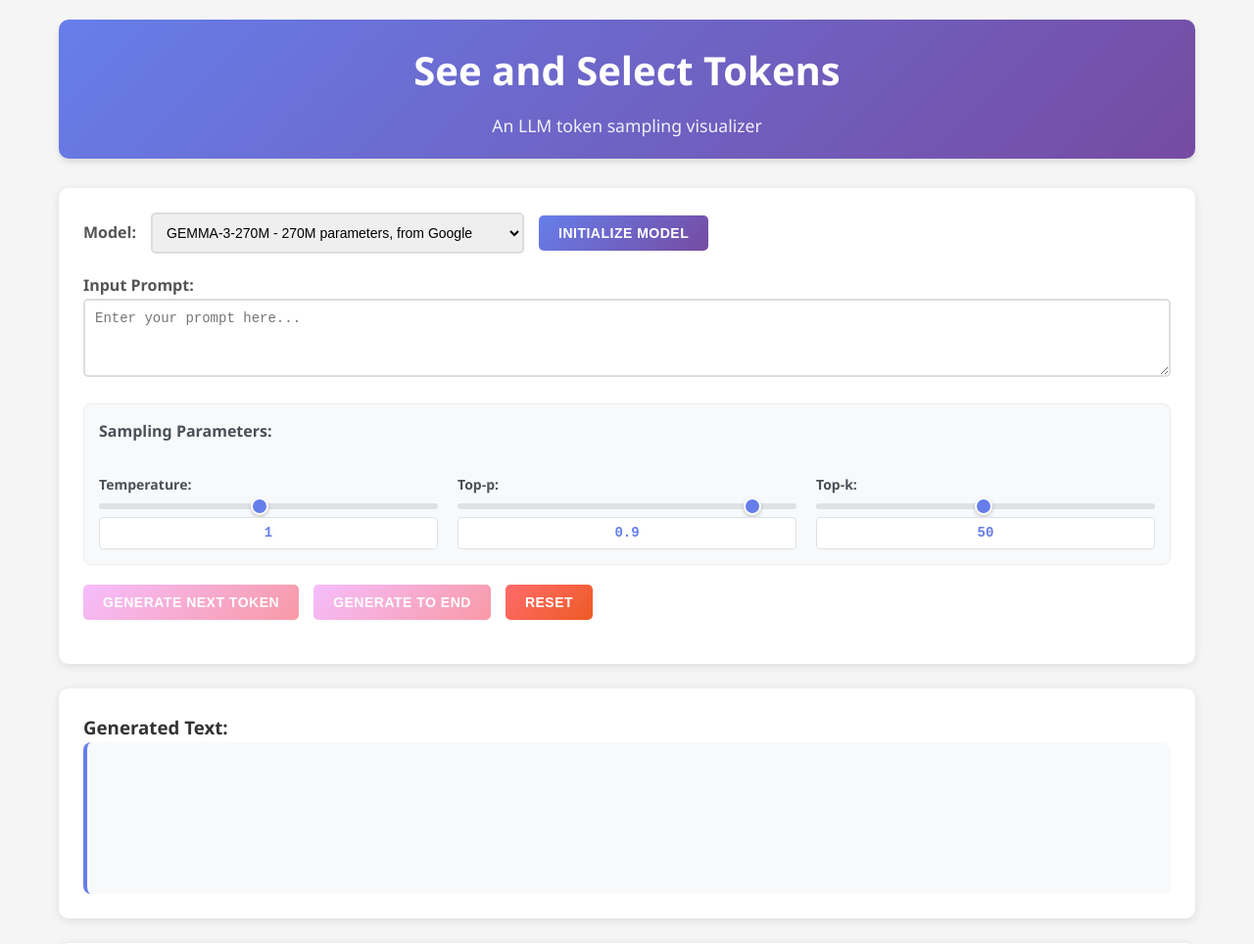
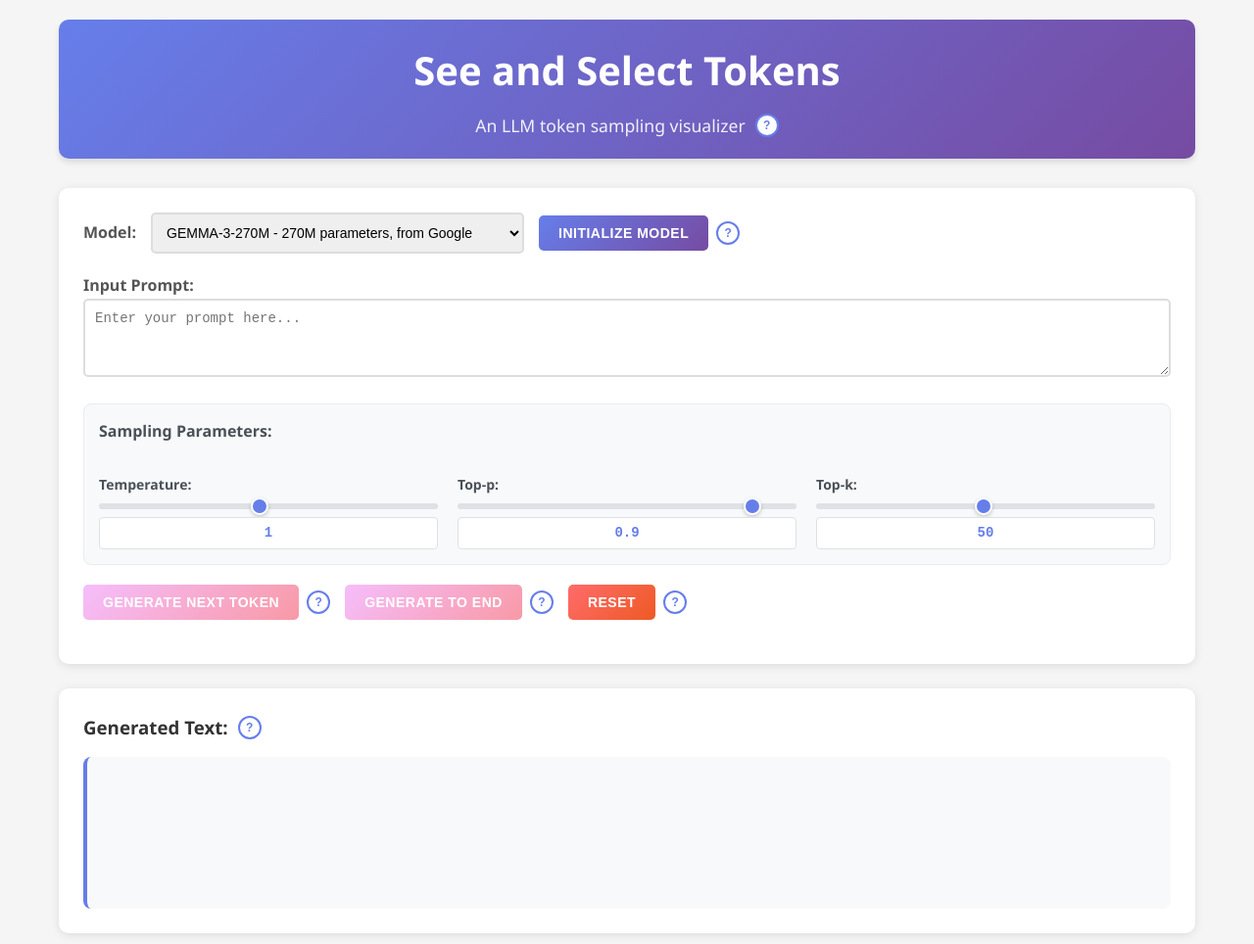
Before and after one commit to rdb64-hobbies/see_and_select_tokens, a Flask app: page / in a window 1280 px wide. Shown: the top 964 px of the page at 98% size. Run offline with Flask 3, Linux system fonts and the light colour scheme.

Commit message:
Added help buttons

```diff
--- a/pyproject.toml
+++ b/pyproject.toml
@@ -1,6 +1,6 @@
 [project]
 name = "see-and-select-tokens"
-version = "0.1.7"
+version = "0.1.8"
 description = "Web application for visualizing and selecting LLM tokens"
 readme = "README.md"
 requires-python = ">=3.13"
--- a/static/css/style.css
+++ b/static/css/style.css
@@ -378,6 +378,93 @@ select:focus, textarea:focus {
     100% { transform: rotate(360deg); }
 }
 
+/* Button with help styling */
+.button-with-help {
+    display: flex;
+    align-items: center;
+    gap: 8px;
+    position: relative;
+}
+
+/* Section header with help styling */
+.section-header-with-help {
+    display: flex;
+    align-items: center;
+    gap: 10px;
+    position: relative;
+    margin-bottom: 15px;
+}
+
+.section-header-with-help h3 {
+    margin: 0;
+}
+
+/* Header with help styling */
+.header-with-help {
+    display: flex;
+    align-items: center;
+    gap: 10px;
+    justify-content: center;
+    position: relative;
+}
+
+.header-with-help p {
+    margin: 0;
+}
+
+.help-btn {
+    width: 24px;
+    height: 24px;
+    border-radius: 50%;
+    border: 2px solid #667eea;
+    background: white;
+    color: #667eea;
+    font-size: 12px;
+    font-weight: bold;
+    cursor: pointer;
+    display: flex;
+    align-items: center;
+    justify-content: center;
+    transition: all 0.2s ease;
+    flex-shrink: 0;
+}
+
+.help-btn:hover {
+    background: #667eea;
+    color: white;
+    transform: scale(1.1);
+}
+
+.help-tooltip {
+    position: absolute;
+    top: 100%;
+    left: 0;
+    background: rgba(0, 0, 0, 0.9);
+    color: white;
+    padding: 12px 16px;
+    border-radius: 8px;
+    font-size: 13px;
+    line-height: 1.4;
+    max-width: 280px;
+    z-index: 10002;
+    box-shadow: 0 4px 12px rgba(0, 0, 0, 0.3);
+    margin-top: 8px;
+    display: none;
+}
+
+.help-tooltip.show {
+    display: block;
+}
+
+.help-tooltip::before {
+    content: '';
+    position: absolute;
+    bottom: 100%;
+    left: 20px;
+    border: 6px solid transparent;
+    border-bottom-color: rgba(0, 0, 0, 0.9);
+}
+
 @media (max-width: 768px) {
     .container {
         padding: 10px;
--- a/static/js/app.js
+++ b/static/js/app.js
@@ -48,10 +48,17 @@ class TokenVisualizer {
         this.topPSlider.addEventListener('input', () => this.updateSliderValue('top-p'));
         this.topKSlider.addEventListener('input', () => this.updateSliderValue('top-k'));
 
+        // Help button events
+        this.bindHelpEvents();
+
         // Close dropdowns when clicking outside
         document.addEventListener('click', (e) => {
             if (!e.target.closest('.token')) {
                 this.closeAllDropdowns();
+            }
+            // Close help tooltips when clicking outside
+            if (!e.target.closest('.button-with-help') && !e.target.closest('.section-header-with-help') && !e.target.closest('.header-with-help')) {
+                this.closeAllHelpTooltips();
             }
         });
     }
@@ -401,6 +408,53 @@ class TokenVisualizer {
         return text;
     }
 
+    bindHelpEvents() {
+        const helpButtons = document.querySelectorAll('.help-btn');
+        helpButtons.forEach(btn => {
+            btn.addEventListener('click', (e) => {
+                e.stopPropagation();
+                const helpType = btn.getAttribute('data-help');
+                this.toggleHelpTooltip(btn, helpType);
+            });
+        });
+    }
+
+    toggleHelpTooltip(helpBtn, helpType) {
+        // Close all other tooltips first
+        this.closeAllHelpTooltips();
+
+        // Check if this tooltip is already shown
+        const existingTooltip = helpBtn.parentElement.querySelector('.help-tooltip');
+        if (existingTooltip) {
+            existingTooltip.remove();
+            return;
+        }
+
+        // Create and show tooltip
+        const tooltip = document.createElement('div');
+        tooltip.className = 'help-tooltip show';
+        tooltip.innerHTML = this.getHelpText(helpType);
+
+        helpBtn.parentElement.appendChild(tooltip);
+    }
+
+    getHelpText(helpType) {
+        const helpTexts = {
+            'initialize': 'Load and initialize the selected model.',
+            'generate-next': 'Generate a single next token.',
+            'generate-all': 'Continue generating tokens up to a maximum length (50) or until the model decides to stop.',
+            'reset': 'Clear all generated text and start over with a new prompt.',
+            'generated-text': 'Each token is color-coded by its probability from red=low to blue=high. Click any token to see the alternatives considered as determined by the Top-p and Top-k parameters up to a fixed maximum (12). Select an alternatve token to restart generation from that point.',
+            'how-to-use': 'Step-by-step usage: 1) Select a model and click "Initialize Model". 2) Enter your starting text in the prompt area. 3) Adjust sampling parameters (Temperature, Top-p, Top-k) if desired. 4) Click "Generate Next Token" or "Generate to End". 5) Click any generated token to explore alternatives and change the generation path.'
+        };
+        return helpTexts[helpType] || 'Help information not available.';
+    }
+
+    closeAllHelpTooltips() {
+        const tooltips = document.querySelectorAll('.help-tooltip');
+        tooltips.forEach(tooltip => tooltip.remove());
+    }
+
     reset() {
         this.generatedTokensData = [];
         this.originalPrompt = '';
@@ -409,6 +463,7 @@ class TokenVisualizer {
         this.generatedTokensSpan.innerHTML = '';
         this.tokenDetails.innerHTML = 'No tokens generated yet.';
         this.closeAllDropdowns();
+        this.closeAllHelpTooltips();
     }
 }
 
--- a/templates/index.html
+++ b/templates/index.html
@@ -10,7 +10,10 @@
     <div class="container">
         <header>
             <h1>See and Select Tokens</h1>
+            <div class="header-with-help">
                 <p>An LLM token sampling visualizer</p>
+                <button class="help-btn" data-help="how-to-use">?</button>
+            </div>
         </header>
 
         <div class="controls">
@@ -19,7 +22,10 @@
                 <select id="model-select">
                     <option value="">Loading models...</option>
                 </select>
+                <div class="button-with-help">
                     <button id="initialize-btn" class="btn btn-primary" disabled>Initialize Model</button>
+                    <button class="help-btn" data-help="initialize">?</button>
+                </div>
                 <span id="model-status" class="status"></span>
             </div>
 
@@ -48,14 +54,26 @@
             </div>
 
             <div class="generation-controls">
+                <div class="button-with-help">
                     <button id="generate-next-btn" class="btn btn-secondary" disabled>Generate Next Token</button>
+                    <button class="help-btn" data-help="generate-next">?</button>
+                </div>
+                <div class="button-with-help">
                     <button id="generate-all-btn" class="btn btn-secondary" disabled>Generate to End</button>
+                    <button class="help-btn" data-help="generate-all">?</button>
+                </div>
+                <div class="button-with-help">
                     <button id="reset-btn" class="btn btn-danger">Reset</button>
+                    <button class="help-btn" data-help="reset">?</button>
+                </div>
             </div>
         </div>
 
         <div class="output-section">
+            <div class="section-header-with-help">
                 <h3>Generated Text:</h3>
+                <button class="help-btn" data-help="generated-text">?</button>
+            </div>
             <div id="generated-text" class="text-display">
                 <span class="prompt-text"></span>
                 <span class="generated-tokens"></span>
```
Also changed, not shown: README.md, 1 other file. Lines whose indentation alone changed are shown as unchanged.
